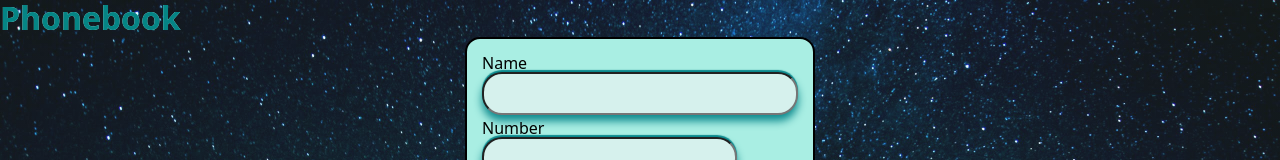
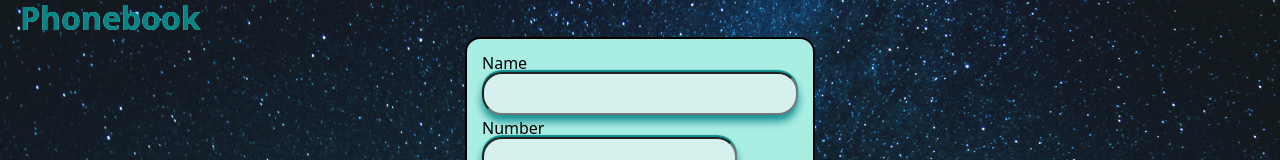
Before and after one commit to Masenko2604/goit-react-hw-06, a React (Vite) app: page / in a window 1280 px wide. Shown: the top 160 px of the page. Built offline with nearby package versions, Linux system fonts and the light colour scheme.

Commit message:
Update index.css

```diff
--- a/src/index.css
+++ b/src/index.css
@@ -15,7 +15,7 @@
 h1 {
   color: rgb(5, 133, 133);
   text-shadow: 0 0.4px 0.4px #c4f3f4;
-  margin-left: 20px;
+  padding-left: 20px;
 }
 
 h1,
```
